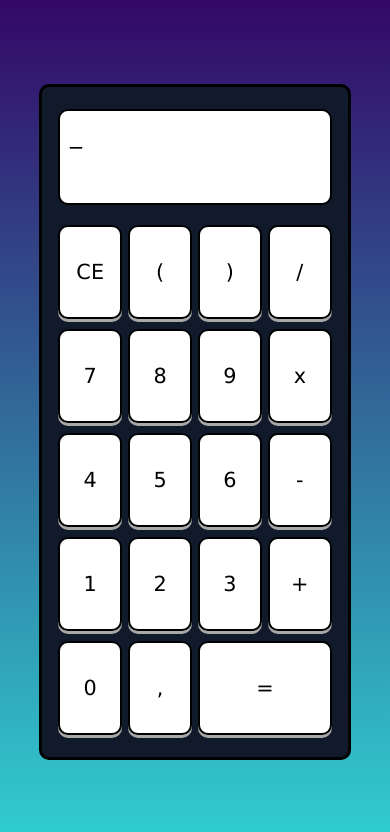
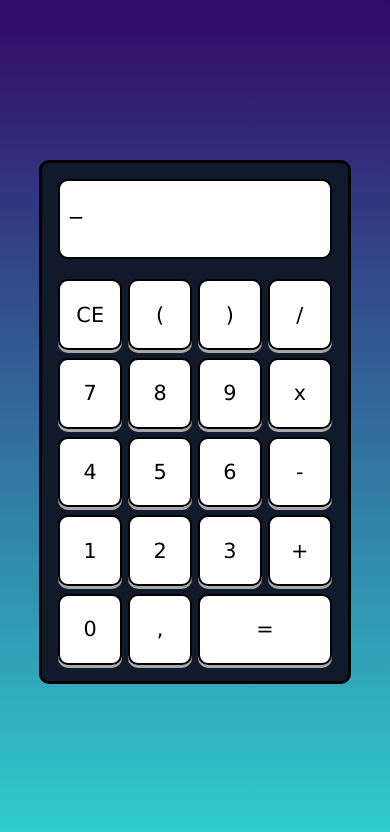
Before and after one commit to Aeldro/Calculator, a plain HTML site: page index.html in a window 390 px wide. Drawn offline with Linux system fonts and the light colour scheme.

Commit message:
Responsive finished

```diff
--- a/style.css
+++ b/style.css
@@ -23,16 +23,17 @@ body {
     padding: 1rem;
     border-radius: 10px;
     border: 3px solid black;
-    height: 80%;
-    width: 80%;
-    max-width: 500px;
+    max-height: 90vh;
+    max-width: 400px;
+    width: 80vw;
+    aspect-ratio: 0.6;
 }
 
 .ecran {
     background-color: white;
     width: 100%;
     height: 15%;
-    min-height: 70px;
+    min-height: 80px;
     padding: 10px;
     display: flex;
     flex-direction: column-reverse;
```
